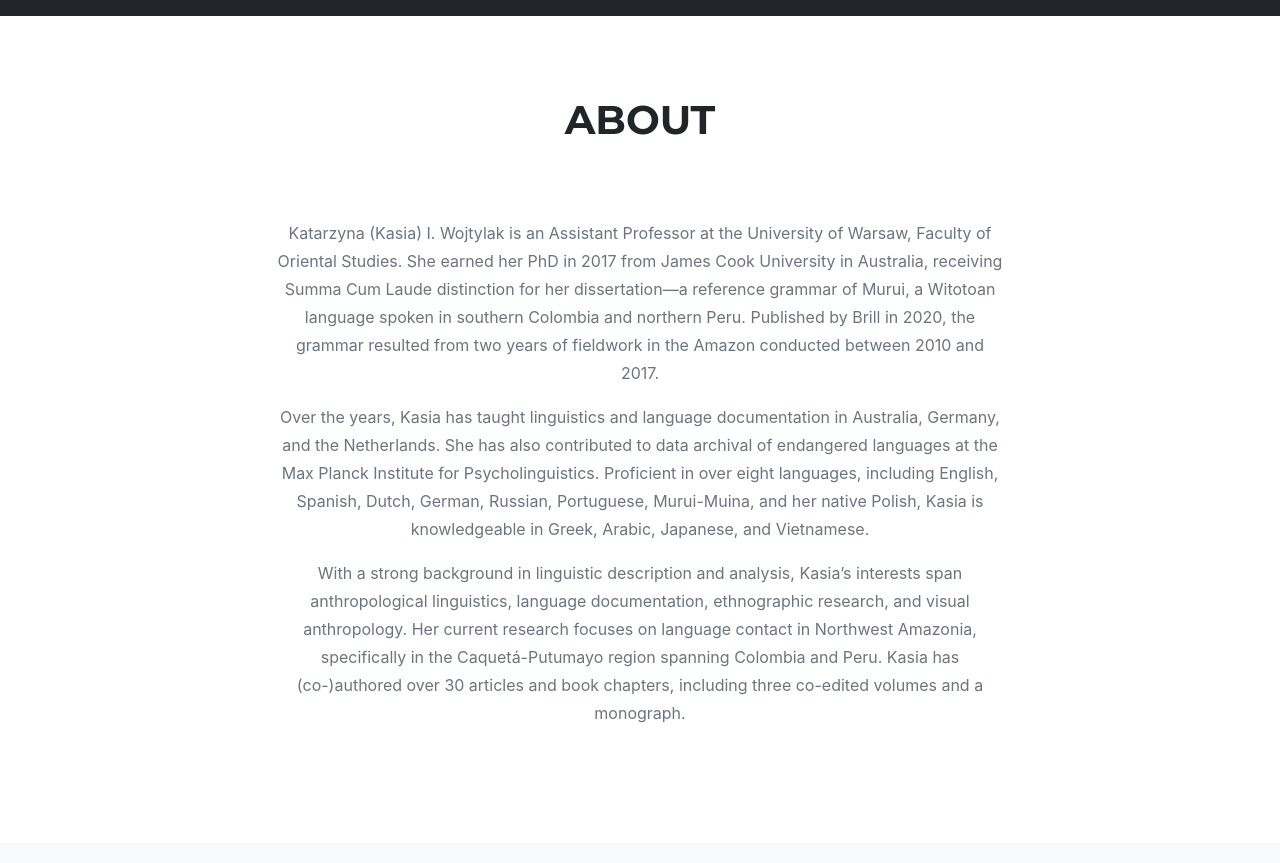
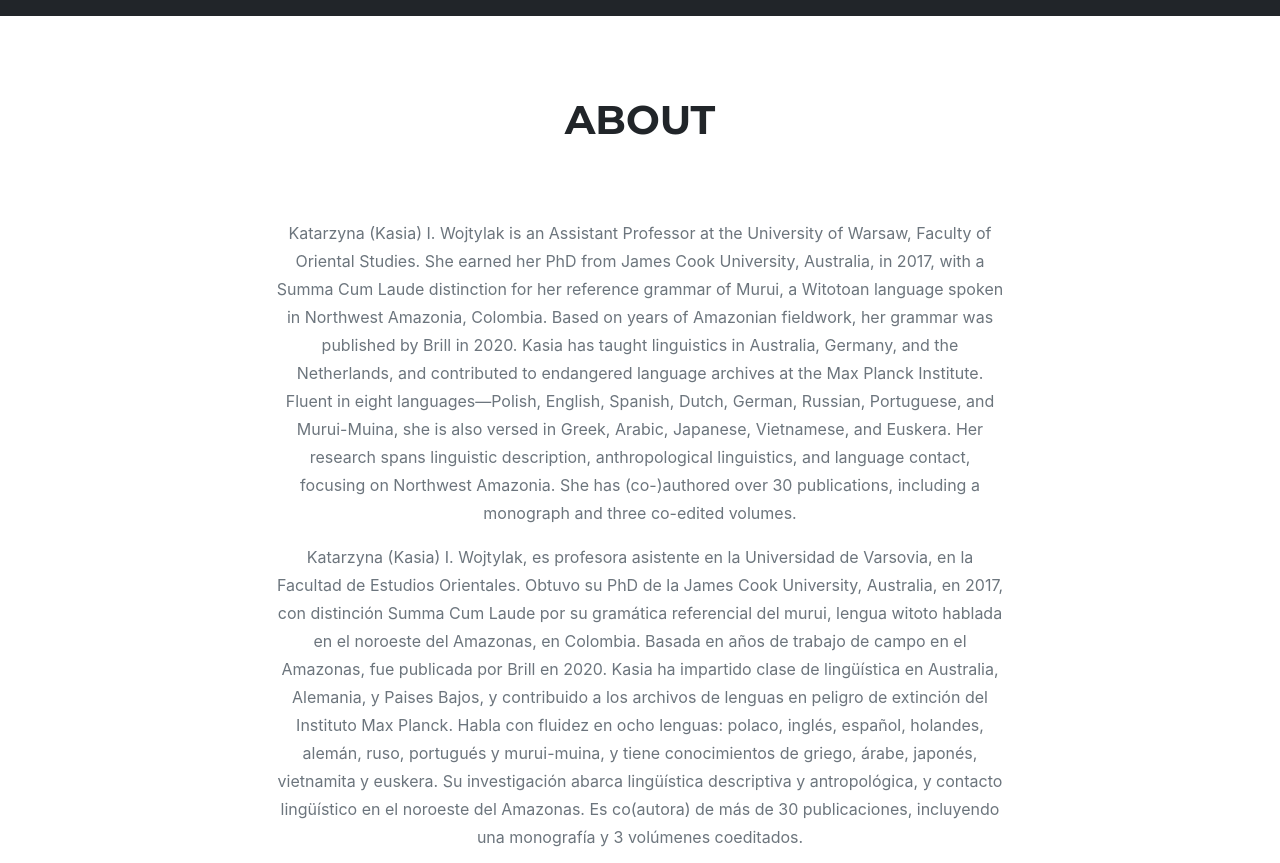
Before and after one commit to kiwojtylak/kiwojtylak.github.io, a Jekyll site: the page built from index.md, in a window 1280 px wide and 900 px high, scrolled down 912 px, cut to the strip 37-900 px from the top of the window. Built offline with Jekyll 4.4.1, drawn with Linux system fonts in a browser that asks for light colours; nearby versions of some CDN libraries; some web fonts are replaced; library files that are not in the unit come from our copies.

Commit message:
Updating About

```diff
--- a/_data/sitetext.yml
+++ b/_data/sitetext.yml
@@ -21,22 +21,24 @@ en: &DEFAULT_EN
     text: ""
     body: |
       Katarzyna (Kasia) I. Wojtylak is an Assistant Professor at the University of Warsaw, Faculty of Oriental Studies.
-      She earned her PhD in 2017 from James Cook University in Australia, receiving Summa Cum Laude distinction for her
-      dissertation—a reference grammar of Murui, a Witotoan language spoken in southern Colombia and northern Peru.
-      Published by Brill in 2020, the grammar resulted from two years of fieldwork in the Amazon conducted between 2010
-      and 2017.
+      She earned her PhD from James Cook University, Australia, in 2017, with a Summa Cum Laude distinction for her
+      reference grammar of Murui, a Witotoan language spoken in Northwest Amazonia, Colombia. Based on years of
+      Amazonian fieldwork, her grammar was published by Brill in 2020. Kasia has taught linguistics in Australia,
+      Germany, and the Netherlands, and contributed to endangered language archives at the Max Planck Institute.
+      Fluent in eight languages—Polish, English, Spanish, Dutch, German, Russian, Portuguese, and Murui-Muina, she is
+      also versed in Greek, Arabic, Japanese, Vietnamese, and Euskera. Her research spans linguistic description,
+      anthropological linguistics, and language contact, focusing on Northwest Amazonia. She has (co-)authored over
+      30 publications, including a monograph and three co-edited volumes.
 
-      Over the years, Kasia has taught linguistics and language documentation in Australia, Germany, and the
-      Netherlands. She has also contributed to data archival of endangered languages at the Max Planck Institute for
-      Psycholinguistics. Proficient in over eight languages, including English, Spanish, Dutch, German, Russian,
-      Portuguese, Murui-Muina, and her native Polish, Kasia is knowledgeable in Greek, Arabic, Japanese, and
-      Vietnamese.
-
-      With a strong background in linguistic description and analysis, Kasia's interests span anthropological
-      linguistics, language documentation, ethnographic research, and visual anthropology. Her current research focuses
-      on language contact in Northwest Amazonia, specifically in the Caquetá-Putumayo region spanning Colombia and
-      Peru. Kasia has (co-)authored over 30 articles and book chapters, including three co-edited volumes and a
-      monograph.
+      Katarzyna (Kasia) I. Wojtylak, es profesora asistente en la Universidad de Varsovia, en la Facultad de Estudios
+      Orientales. Obtuvo su PhD de la James Cook University, Australia, en 2017, con distinción Summa Cum Laude por su
+      gramática referencial del murui, lengua witoto hablada en el noroeste del Amazonas, en Colombia. Basada en
+      años de trabajo de campo en el Amazonas, fue publicada por Brill en 2020. Kasia ha impartido clase de
+      lingüística en Australia, Alemania, y Paises Bajos, y contribuido a los archivos de lenguas en peligro de
+      extinción del Instituto Max Planck. Habla con fluidez en ocho lenguas: polaco, inglés, español, holandes, alemán,
+      ruso, portugués y murui-muina, y tiene conocimientos de griego, árabe, japonés, vietnamita y euskera.
+      Su investigación abarca lingüística descriptiva y antropológica, y contacto lingüístico en el noroeste del
+      Amazonas. Es co(autora) de más de 30 publicaciones, incluyendo una monografía y 3 volúmenes coeditados.
     section: about
 
   timeline:
```
